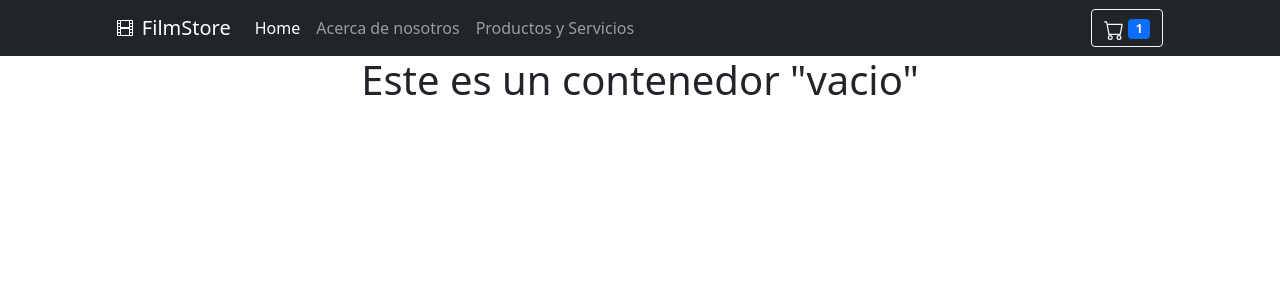
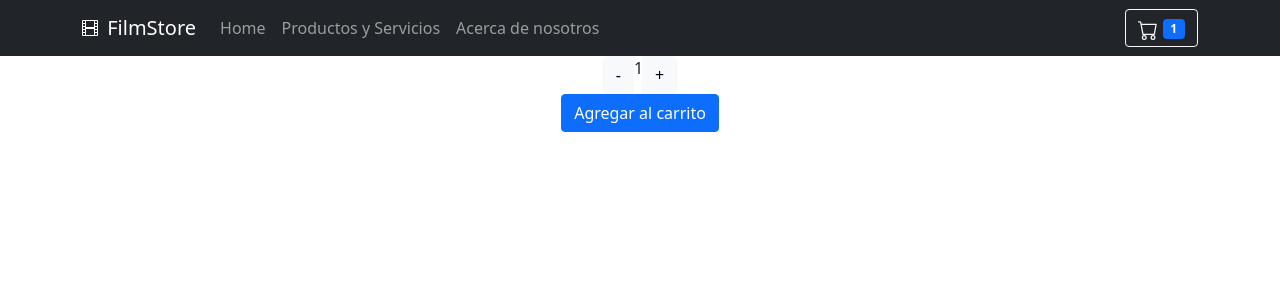
Before and after one commit to MarioArias293/FilmStore-Arias, a React (Create React App) app: page / in a window 1280 px wide. Shown: the top 300 px of the page. Built offline with nearby package versions, Linux system fonts and the light colour scheme.

Commit message:
ItemCount added

```diff
--- /dev/null
+++ b/src/components/ItemCount.jsx
@@ -0,0 +1,25 @@
+import { useState } from "react";
+import { Button, ButtonGroup } from "react-bootstrap";
+const ItemCount = ({ stock, initial = 1, onAdd }) => {
+    const [count, setCount] = useState(initial);
+    const add = () => { if (count < stock) { setCount(count + 1) } }
+    const sus = () => { if (count > 0) { setCount(count - 1) } };
+    const addToCartHandler = (count) => { if (count > 0) onAdd(count)}
+
+
+    return (
+
+        <div>
+            <ButtonGroup variant="secondary">
+                <Button variant="light" onClick= {sus}>  - </Button>
+                <div>{count}</div>
+                <Button variant="light" onClick={add}>  + </Button>
+            </ButtonGroup>
+            <div><button type="button" class="btn btn-primary" onClick={ () => addToCartHandler(count)} >Agregar al carrito</button></div>
+
+        </div>
+
+    )
+}
+
+export default ItemCount;
--- a/src/components/ItemListContainer.jsx
+++ b/src/components/ItemListContainer.jsx
@@ -1,6 +1,11 @@
+import ItemCount from "./ItemCount";
+
+const onAddHandler = (num) =>  {alert(`Añadiste ${num} productos al carrito`)}
 const ItemListContainer = () => (
     <>
-    <h1>Este es un contenedor "vacio"</h1>
+
+    <ItemCount stock={6} onAdd={onAddHandler} />
+
     </>
 )
 
--- a/src/components/NavBar.jsx
+++ b/src/components/NavBar.jsx
@@ -1,45 +1,33 @@
 import React from "react";
 import CartWidget from "./CartWidget";
+import { Navbar, Container, Nav } from "react-bootstrap";
 
 const NavBar = () => {
 
 
     return (
 
-        <nav class="navbar navbar-expand-lg navbar-dark bg-dark">
-            <div class="container-fluid " >
-                <div class="col-1"></div>
-                <div>
-                    <a href="/">
-
-                    </a>
-                </div>
-                <a class="navbar-brand " href="#">
-                    <svg xmlns="http://www.w3.org/2000/svg" width="20" height="20" fill="currentColor" class="bi bi-film" viewBox="0 0 20 20">
-                        <path d="M0 1a1 1 0 0 1 1-1h14a1 1 0 0 1 1 1v14a1 1 0 0 1-1 1H1a1 1 0 0 1-1-1V1zm4 0v6h8V1H4zm8 8H4v6h8V9zM1 1v2h2V1H1zm2 3H1v2h2V4zM1 7v2h2V7H1zm2 3H1v2h2v-2zm-2 3v2h2v-2H1zM15 1h-2v2h2V1zm-2 3v2h2V4h-2zm2 3h-2v2h2V7zm-2 3v2h2v-2h-2zm2 3h-2v2h2v-2z" />
-                    </svg><span>{"     "}</span>
-                <span>   FilmStore</span>
-                </a>
-                <button class="navbar-toggler" type="button" data-toggle="collapse" data-target="#navbarNavAltMarkup" aria-controls="navbarNavAltMarkup" aria-expanded="false" aria-label="Toggle navigation">
-                    <span class="navbar-toggler-icon"></span>
-                </button>
-                <div class="collapse navbar-collapse" id="navbarNavAltMarkup">
-                    <div class="navbar-nav me-auto">
-                        <a class="nav-item nav-link active" href="/">Home</a>
-                        <a class="nav-item nav-link" href="/">Acerca de nosotros</a>
-                        <a class="nav-item nav-link" href="/">Productos y Servicios</a>
+        <Navbar bg="dark" variant="dark" expand="lg">
+            <Container>
+                <Navbar.Brand href="#home"> <svg xmlns="http://www.w3.org/2000/svg" width="20" height="20" fill="currentColor" class="bi bi-film" viewBox="0 0 20 20">
+                    <path d="M0 1a1 1 0 0 1 1-1h14a1 1 0 0 1 1 1v14a1 1 0 0 1-1 1H1a1 1 0 0 1-1-1V1zm4 0v6h8V1H4zm8 8H4v6h8V9zM1 1v2h2V1H1zm2 3H1v2h2V4zM1 7v2h2V7H1zm2 3H1v2h2v-2zm-2 3v2h2v-2H1zM15 1h-2v2h2V1zm-2 3v2h2V4h-2zm2 3h-2v2h2V7zm-2 3v2h2v-2h-2zm2 3h-2v2h2v-2z" />
+                </svg> <span>FilmStore</span>
+                </Navbar.Brand>
+                <Navbar.Toggle aria-controls="basic-navbar-nav" />
+                <Navbar.Collapse id="basic-navbar-nav">
+                    <Nav className="me-auto">
+                        <Nav.Link href="#home">Home</Nav.Link>
+                        <Nav.Link href="#features">Productos y Servicios</Nav.Link>
+                        <Nav.Link href="#pricing">Acerca de nosotros</Nav.Link>
+                    </Nav>
+                    <button type="button" class="btn btn-outline-light"><CartWidget />  <span class="badge bg-primary">1</span></button>
+                </Navbar.Collapse>
 
 
 
 
-                    </div>
-
-                    <button type="button" class="btn btn-outline-light"><CartWidget />  <span class="badge bg-primary">1</span></button>
-                </div>
-                <div class="col-1"></div>
-            </div>
-        </nav>
-
+            </Container>
+        </Navbar>
     )
 
 }
```
